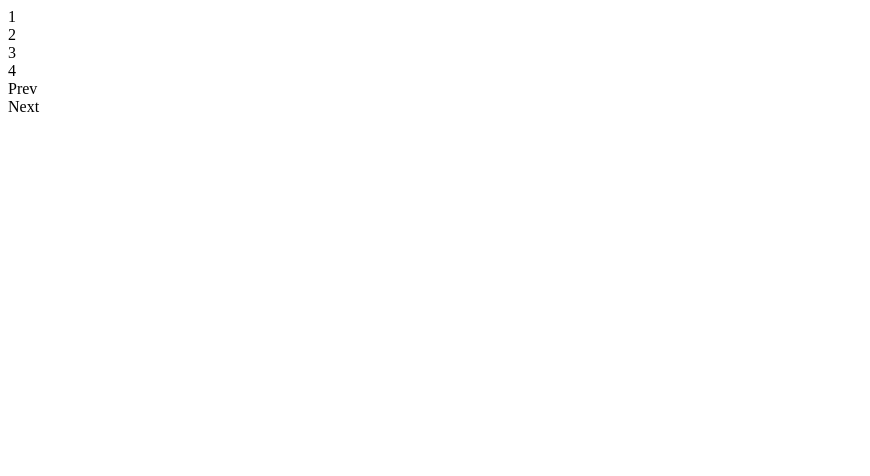
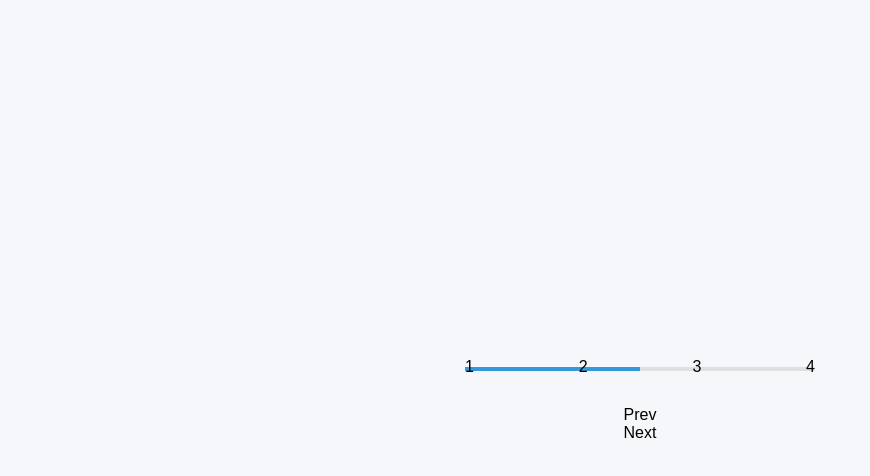
Before and after one commit to zeeshanzaman/progress-steps, a plain HTML site: page index.html in a window 1280 px wide. Shown: the whole page, without its empty margins (0-870 px from the left). Drawn offline with Linux system fonts and the light colour scheme.

Commit message:
create basics of style-Sheet and styling progress-bar

```diff
--- a/index.html
+++ b/index.html
@@ -5,6 +5,7 @@
     <meta charset="UTF-8">
     <meta http-equiv="X-UA-Compatible" content="IE=edge">
     <meta name="viewport" content="width=device-width, initial-scale=1.0">
+    <link rel="stylesheet" href="style.css">
     <title>Progress Steps</title>
 </head>
 
@@ -21,6 +22,7 @@
         <div class="btn" id="next">Next</div>
 
     </div>
+    <script src="custom.js"></script>
 </body>
 
 </html>
--- a/style.css
+++ b/style.css
@@ -0,0 +1,53 @@
+* {
+    box-sizing: border-box;
+}
+
+body {
+    background-color: #f6f7fb;
+    font-family: Arial, Helvetica, sans-serif;
+    display: flex;
+    flex-direction: column;
+    align-items: center;
+    justify-content: center;
+    height: 100vh;
+    overflow: hidden;
+    margin: 0;
+}
+
+.container {
+    text-align: center;
+}
+
+.progress-container {
+    display: flex;
+    justify-content: space-between;
+    position: relative;
+    margin-bottom: 30px;
+    max-width: 100%;
+    width: 350px;
+}
+
+.progress-container::before {
+    content: '';
+    background-color: #e0e0e0;
+    position: absolute;
+    top: 50%;
+    left: 0;
+    transform: translateY(0%);
+    height: 4px;
+    width: 100%;
+    z-index: -1;
+    /* transition: 0.4s ease; */
+}
+
+.progress {
+    background-color: #3498db;
+    position: absolute;
+    top: 50%;
+    left: 0;
+    transform: translateY(0%);
+    height: 4px;
+    width: 50%;
+    z-index: -1;
+    transition: 0.4s ease;
+}
```
